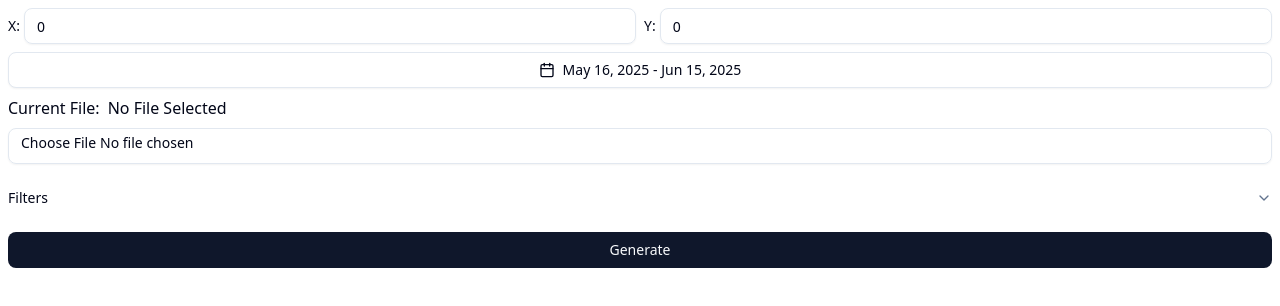
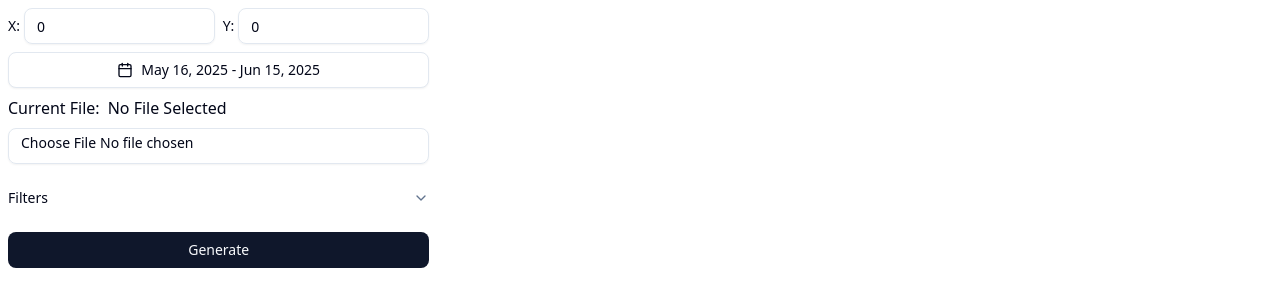
Before and after one commit to CMBVT2023/monthly-template-generator, a Next.js app: page / in a window 1280 px wide. Shown: the top 306 px of the page. Built offline with nearby package versions, Linux system fonts and the light colour scheme.

Commit message:
Styled the project for tablet mode

```diff
--- a/src/components/client/pdf-display.tsx
+++ b/src/components/client/pdf-display.tsx
@@ -3,5 +3,5 @@ interface PDFDisplayProps {
 }
 
 export default function PDFDisplay({ pdfFilePath }: PDFDisplayProps) {
-  return <>{pdfFilePath !== "" && <iframe src={pdfFilePath} className="w-full h-full" />}</>;
+  return <>{pdfFilePath !== "" && <iframe src={pdfFilePath} className="w-full md:w-2/3 h-full" />}</>;
 }
--- a/src/containers/main-page.tsx
+++ b/src/containers/main-page.tsx
@@ -118,8 +118,8 @@ export default function MainPage() {
   }
 
   return (
-    <div className="container p-2 w-full h-full max-h-full overflow-y-auto flex flex-col gap-2">
-      <div className="w-full h-auto flex flex-col gap-2">
+    <div className="container p-2 w-full h-full max-h-full overflow-y-auto flex flex-col md:flex-row gap-2">
+      <div className="w-full md:w-1/3 h-auto flex flex-col gap-2">
         <div className="flex flex-row gap-2 w-full">
           <CoordinateInputs
             xCoordinate={xCoordinate}
```
